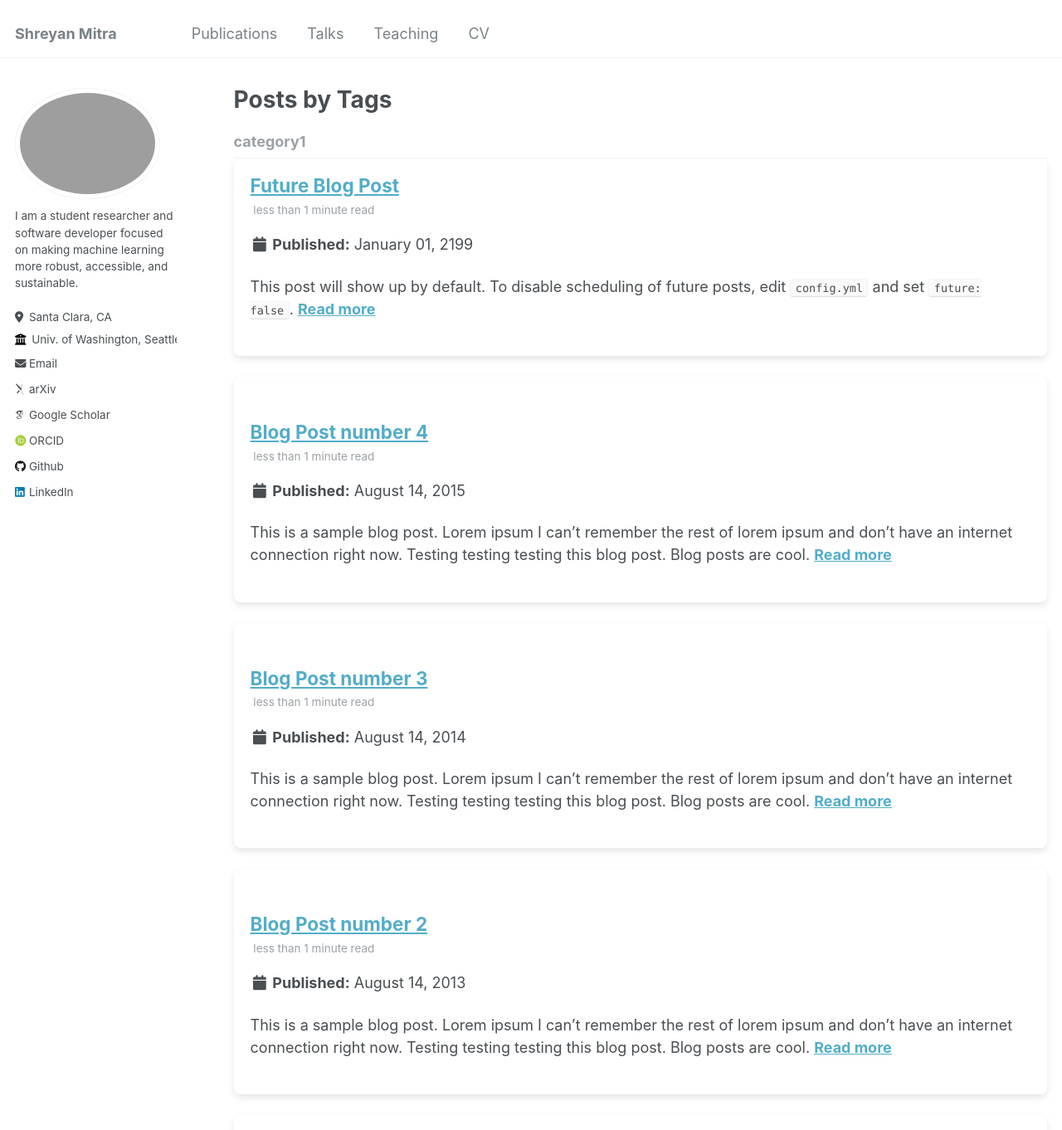
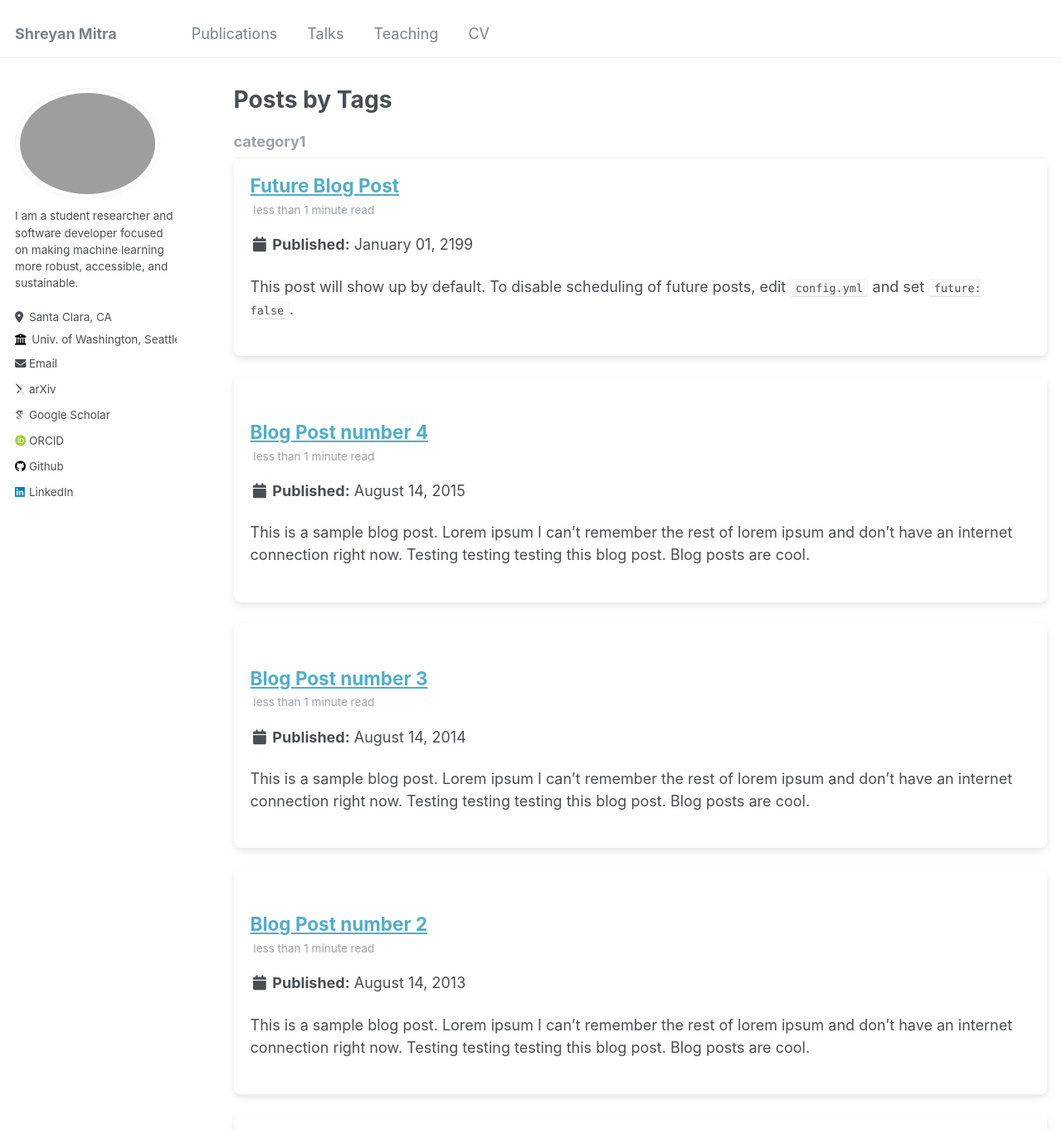
Before and after one commit to shreyanmitra/shreyanmitra.github.io, a Jekyll site: the page built from _pages/tag-archive.html, in a window 1280 px wide and 1400 px high. Shown: the top 1362 px of the window at 83% size. Built offline with Jekyll 4.4.1, drawn with Linux system fonts in a browser that asks for light colours; some web fonts are replaced; some of the changed text lies outside the part shown.

Commit message:
Update _config.yml

```diff
--- a/_config.yml
+++ b/_config.yml
@@ -79,8 +79,8 @@ teaser                   :  # filename of teaser fallback teaser image placed in
 breadcrumbs              : false # true, false (default)
 words_per_minute         : 160
 future                   : true
-read_more                : "enabled" # if enabled, adds "Read more" links to excerpts
-talkmap_link             : false #change to true to add link to talkmap on talks page
+read_more                : "disabled" # if enabled, adds "Read more" links to excerpts
+talkmap_link             : true #change to true to add link to talkmap on talks page
 comments:
   provider               : # false (default), "disqus", "discourse", "facebook", "google-plus", "staticman", "custom"
   disqus:
```
